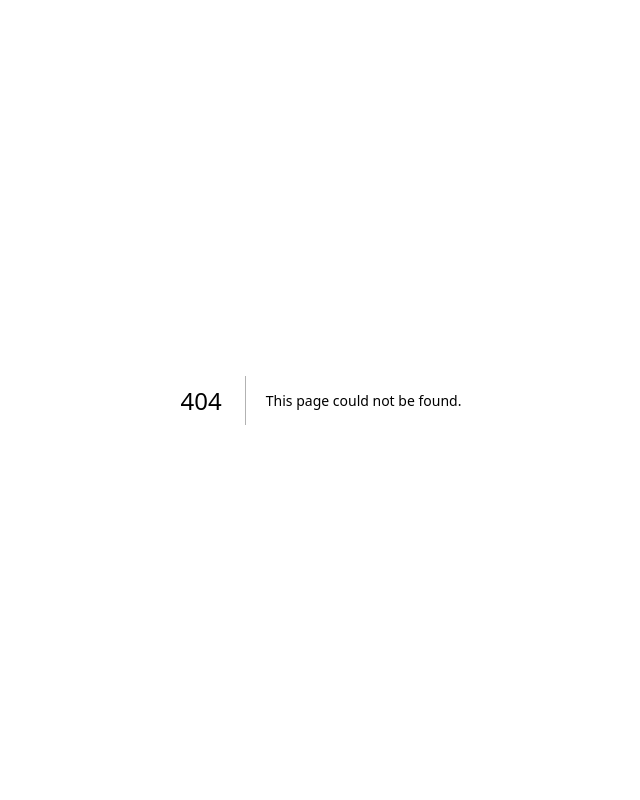
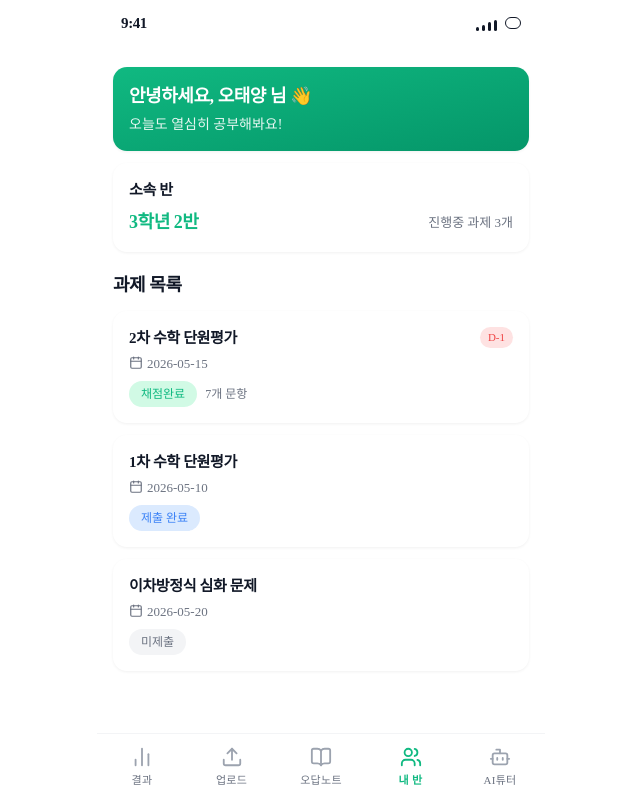
Before and after one commit to CloudComputing-G/FE, a Next.js app: page /student/my-class in a window 1280 px wide. Before the commit this address had no page. Shown: the whole page, without its empty margins (319-959 px from the left). Built offline with nearby package versions, Linux system fonts and the light colour scheme.

Commit message:
my_class page
Added a student class page

```diff
--- /dev/null
+++ b/app/student/my-class/page.tsx
@@ -0,0 +1,171 @@
+"use client";
+
+import Link from "next/link";
+import { Calendar, BarChart2, Upload, BookOpen, Users, Bot } from "lucide-react";
+import { cn } from "@/lib/utils";
+
+const assignments = [
+  {
+    id: 1,
+    title: "2차 수학 단원평가",
+    dueDate: "2026-05-15",
+    badge: { label: "채점완료", color: "bg-[#D1FAE5] text-[#10B981]" },
+    deadline: { label: "D-1", color: "bg-[#FEE2E2] text-[#EF4444]" },
+    count: "7개 문항",
+  },
+  {
+    id: 2,
+    title: "1차 수학 단원평가",
+    dueDate: "2026-05-10",
+    badge: { label: "제출 완료", color: "bg-[#DBEAFE] text-[#3B82F6]" },
+    deadline: null,
+    count: null,
+  },
+  {
+    id: 3,
+    title: "이차방정식 심화 문제",
+    dueDate: "2026-05-20",
+    badge: { label: "미제출", color: "bg-[#F3F4F6] text-[#6B7280]" },
+    deadline: null,
+    count: null,
+  },
+];
+
+const tabs = [
+  { label: "결과", icon: BarChart2, href: "/student/results", active: false },
+  { label: "업로드", icon: Upload, href: "/student/upload", active: false },
+  { label: "오답노트", icon: BookOpen, href: "#", active: false },
+  { label: "내 반", icon: Users, href: "/student/my-class", active: true },
+  { label: "AI튜터", icon: Bot, href: "#", active: false },
+];
+
+export default function StudentMyClassPage() {
+  return (
+    <div className="flex flex-col w-full max-w-md min-h-screen bg-white mx-auto">
+      {/* StatusBar */}
+      <div className="flex items-center justify-between px-6 pt-3 pb-2">
+        <span className="text-[15px] font-semibold text-[#111827] tracking-tight">9:41</span>
+        <div className="flex items-center gap-1">
+          <div className="flex gap-[3px] items-end h-4">
+            <div className="w-[3px] h-[4px] bg-[#111827] rounded-sm" />
+            <div className="w-[3px] h-[6px] bg-[#111827] rounded-sm" />
+            <div className="w-[3px] h-[9px] bg-[#111827] rounded-sm" />
+            <div className="w-[3px] h-[11px] bg-[#111827] rounded-sm" />
+          </div>
+          <div className="w-4 h-3 border border-[#111827] rounded-sm ml-1" />
+        </div>
+      </div>
+
+      {/* Scrollable Content */}
+      <div className="flex-1 overflow-y-auto px-4 pt-6 pb-4 flex flex-col gap-3">
+        {/* Greeting Card */}
+        <div className="rounded-xl px-4 pt-4 pb-4 flex flex-col gap-1 bg-gradient-to-br from-[#10B981] to-[#059669] shadow-[0px_1px_3px_0px_rgba(0,0,0,0.06)]">
+          <p className="text-[18px] font-semibold text-white leading-[27px] tracking-tight">
+            안녕하세요, 오태양 님 👋
+          </p>
+          <p className="text-[14px] font-normal text-white/90 leading-[21px]">
+            오늘도 열심히 공부해봐요!
+          </p>
+        </div>
+
+        {/* Class Info Card */}
+        <div className="rounded-xl px-4 pt-4 pb-4 flex flex-col gap-2 shadow-[0px_1px_3px_0px_rgba(0,0,0,0.06)]">
+          <p className="text-[15px] font-semibold text-[#111827] leading-[22.5px] tracking-tight">
+            소속 반
+          </p>
+          <div className="flex items-center justify-between">
+            <p className="text-[18px] font-bold text-[#10B981] leading-[27px] tracking-tight">
+              3학년 2반
+            </p>
+            <p className="text-[13px] font-normal text-[#6B7280] leading-[19.5px]">
+              진행중 과제 3개
+            </p>
+          </div>
+        </div>
+
+        {/* Assignment List Header */}
+        <div className="pt-2">
+          <p className="text-[18px] font-semibold text-[#111827] leading-[27px] tracking-tight">
+            과제 목록
+          </p>
+        </div>
+
+        {/* Assignment Cards */}
+        <div className="flex flex-col gap-3">
+          {assignments.map((item) => (
+            <div
+              key={item.id}
+              className="rounded-xl px-4 pt-4 pb-4 flex flex-col gap-2 shadow-[0px_1px_3px_0px_rgba(0,0,0,0.06)]"
+            >
+              {/* Top row */}
+              <div className="flex items-start justify-between">
+                <div className="flex flex-col gap-1">
+                  <p className="text-[15px] font-semibold text-[#111827] leading-[22.5px] tracking-tight">
+                    {item.title}
+                  </p>
+                  <div className="flex items-center gap-1">
+                    <Calendar className="w-[14px] h-[14px] text-[#6B7280]" />
+                    <span className="text-[13px] text-[#6B7280] leading-[19.5px]">
+                      {item.dueDate}
+                    </span>
+                  </div>
+                </div>
+                {item.deadline && (
+                  <span
+                    className={cn(
+                      "text-[11px] font-medium leading-[16.5px] px-2 py-[2px] rounded-full",
+                      item.deadline.color
+                    )}
+                  >
+                    {item.deadline.label}
+                  </span>
+                )}
+              </div>
+
+              {/* Bottom row */}
+              <div className="flex items-center gap-2">
+                <span
+                  className={cn(
+                    "text-[12px] font-medium leading-[18px] px-3 py-1 rounded-full",
+                    item.badge.color
+                  )}
+                >
+                  {item.badge.label}
+                </span>
+                {item.count && (
+                  <span className="text-[12px] text-[#6B7280] leading-[18px]">
+                    {item.count}
+                  </span>
+                )}
+              </div>
+            </div>
+          ))}
+        </div>
+      </div>
+
+      {/* TabBar */}
+      <div className="flex items-center justify-between bg-white px-[15px] py-2 border-t border-[#F3F4F6]">
+        {tabs.map(({ label, icon: Icon, href, active }) => (
+          <Link
+            key={label}
+            href={href}
+            className="flex flex-col items-center gap-1 w-[60px] py-1 active:opacity-70"
+            aria-label={label}
+          >
+            <Icon
+              className={cn("w-[22px] h-[22px]", active ? "text-[#10B981]" : "text-[#9CA3AF]")}
+            />
+            <span
+              className={cn(
+                "text-[11px] leading-[16.5px] tracking-wide",
+                active ? "font-semibold text-[#10B981]" : "font-medium text-[#6B7280]"
+              )}
+            >
+              {label}
+            </span>
+          </Link>
+        ))}
+      </div>
+    </div>
+  );
+}
```
